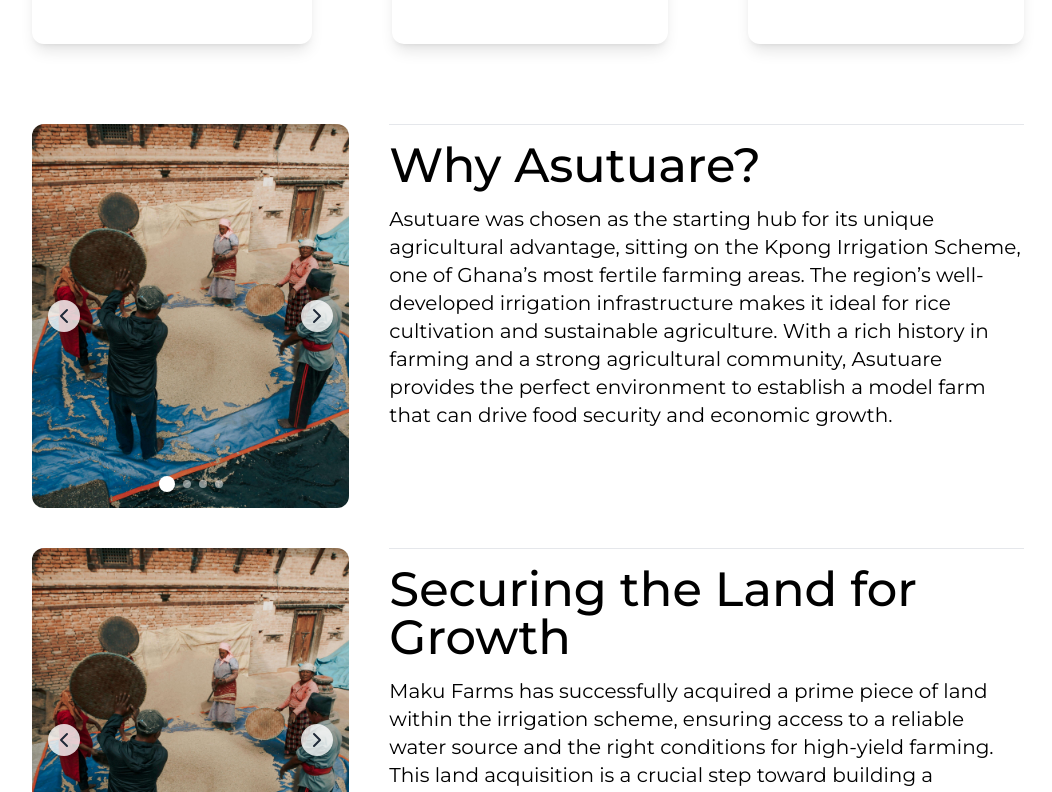
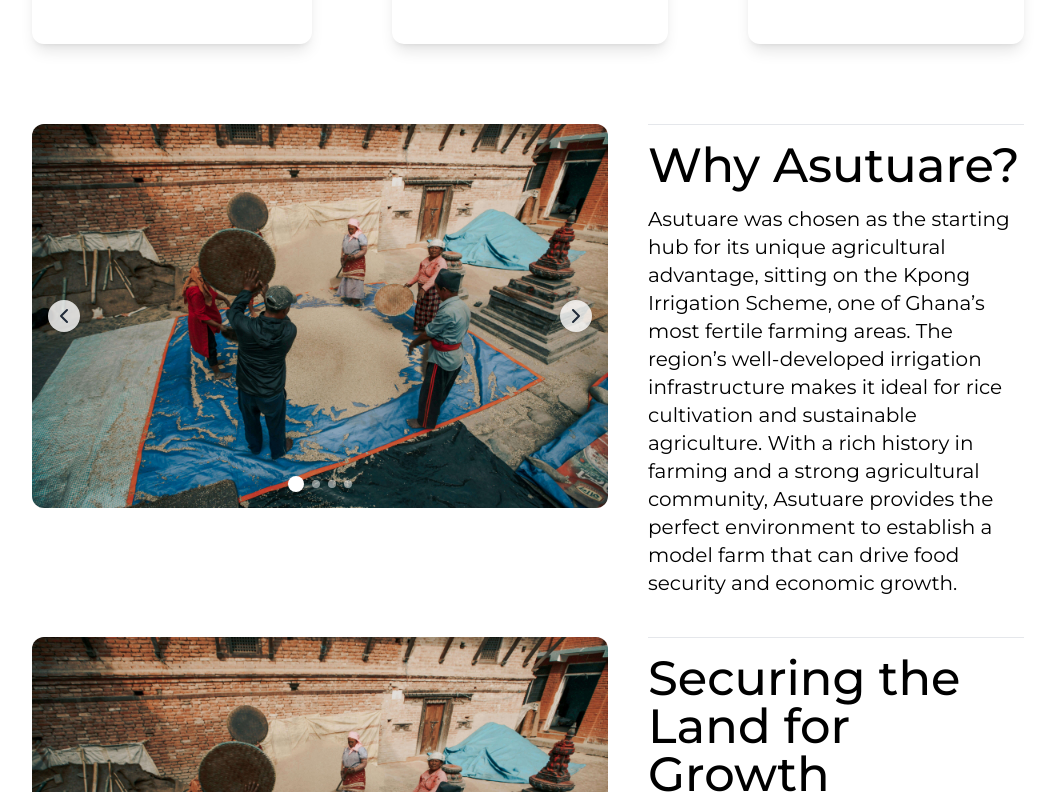
Before and after one commit to Korkoe-codes/makufarms-frontend, a React (Vite) app: page / in a window 1280 px wide. Shown: the part 1868-2660 px from the top of the page, without its empty margins (112-1164 px from the left). Built offline with nearby package versions, Linux system fonts and the light colour scheme.

Commit message:
fixed width errors with carousel

```diff
--- a/src/components/Card.jsx
+++ b/src/components/Card.jsx
@@ -6,8 +6,9 @@ export const Card = ({ image_path, title, description }) => {
   const isImageArray = Array.isArray(image_path);
 
   return (
-    <div className='flex flex-col md:flex-row justify-between gap-10 w-full'>
-      <div className="xl:w-1/3 w-full md:w-1/2">
+    <div className='flex flex-col md:flex-row lg:gap-10 w-full'>
+      <div className="max-w-xl">
+      {/* <div className="xl:w-1/3 w-full md:w-1/2"> */}
         {isImageArray ? (
           <Carousel>
             {image_path.map((photo, index) => (
```
